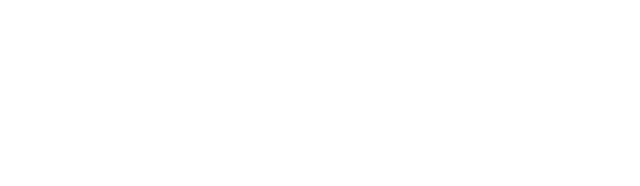
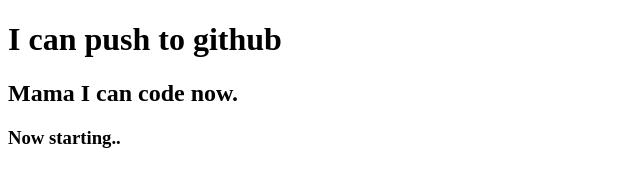
Before and after one commit to zarinsharmin/my-second-repo, a plain HTML site: page index.html in a window 1280 px wide. Shown: the whole page, without its empty margins (0-640 px from the left). Drawn offline with Linux system fonts and the light colour scheme.

Commit message:
added header

```diff
--- a/index.html
+++ b/index.html
@@ -7,6 +7,8 @@
     <title>My second github repo</title>
 </head>
 <body>
-
+   <h1>I can push to github</h1>
+   <h2>Mama I can code now.</h2>
+   <h3>Now starting..</h3>
 </body>
 </html>
```
